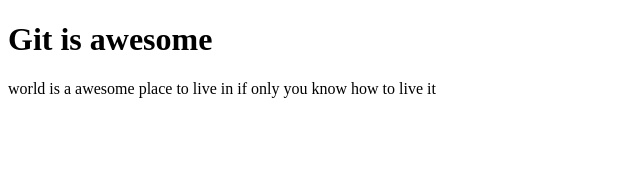
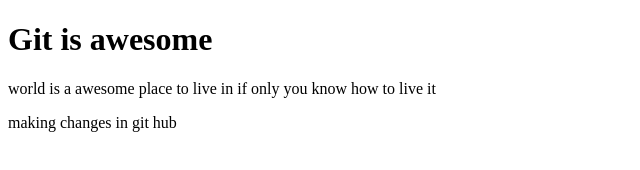
Before and after one commit to Bindhu0511/git-Project, a plain HTML site: page index.html in a window 1280 px wide. Shown: the whole page, without its empty margins (0-640 px from the left). Drawn offline with Linux system fonts and the light colour scheme.

Commit message:
Added a paragraph
We updated index.html file from github

```diff
--- a/index.html
+++ b/index.html
@@ -16,6 +16,9 @@
              world is a awesome place to live in
              if only you know how to live it
          </p>
+         <p>
+             making changes in git hub
+         </p>
      </body>
 
 </html>
```
